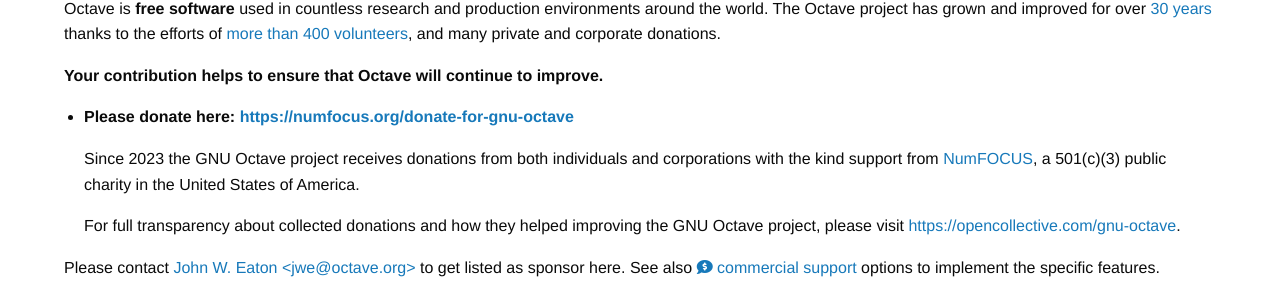
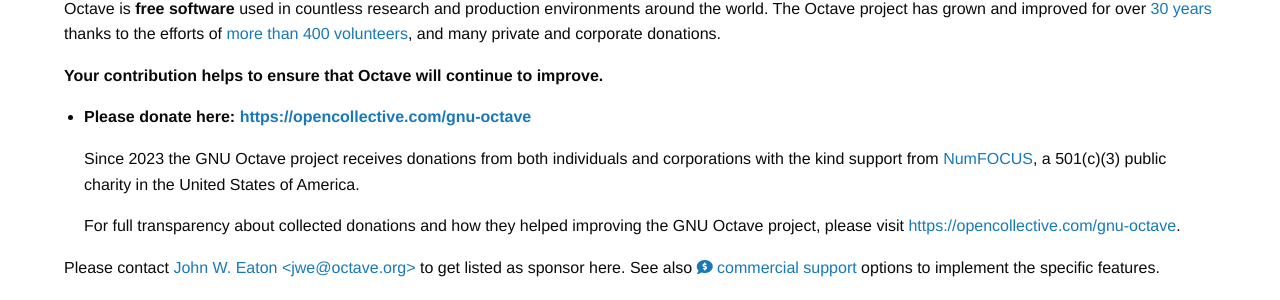
Before and after one commit to gnu-octave/gnu-octave.github.io, a Jekyll site: the page built from pages/donate.md, in a window 1280 px wide. Shown: the part 159-459 px from the top of the page. Built offline with Jekyll 4.4.1, drawn with Linux system fonts in a browser that asks for light colours; nearby versions of some CDN libraries; some of the changed lines change nothing that is shown.

Commit message:
pages/donate.md: change URL to opencollective

```diff
--- a/pages/donate.md
+++ b/pages/donate.md
@@ -15,7 +15,7 @@
 
 **Your contribution helps to ensure that Octave will continue to improve.**
 
-- **Please donate here: <https://numfocus.org/donate-for-gnu-octave>**
+- **Please donate here: <https://opencollective.com/gnu-octave>**
 
   Since 2023 the GNU Octave project receives donations
   from both individuals and corporations with the kind support from
```
